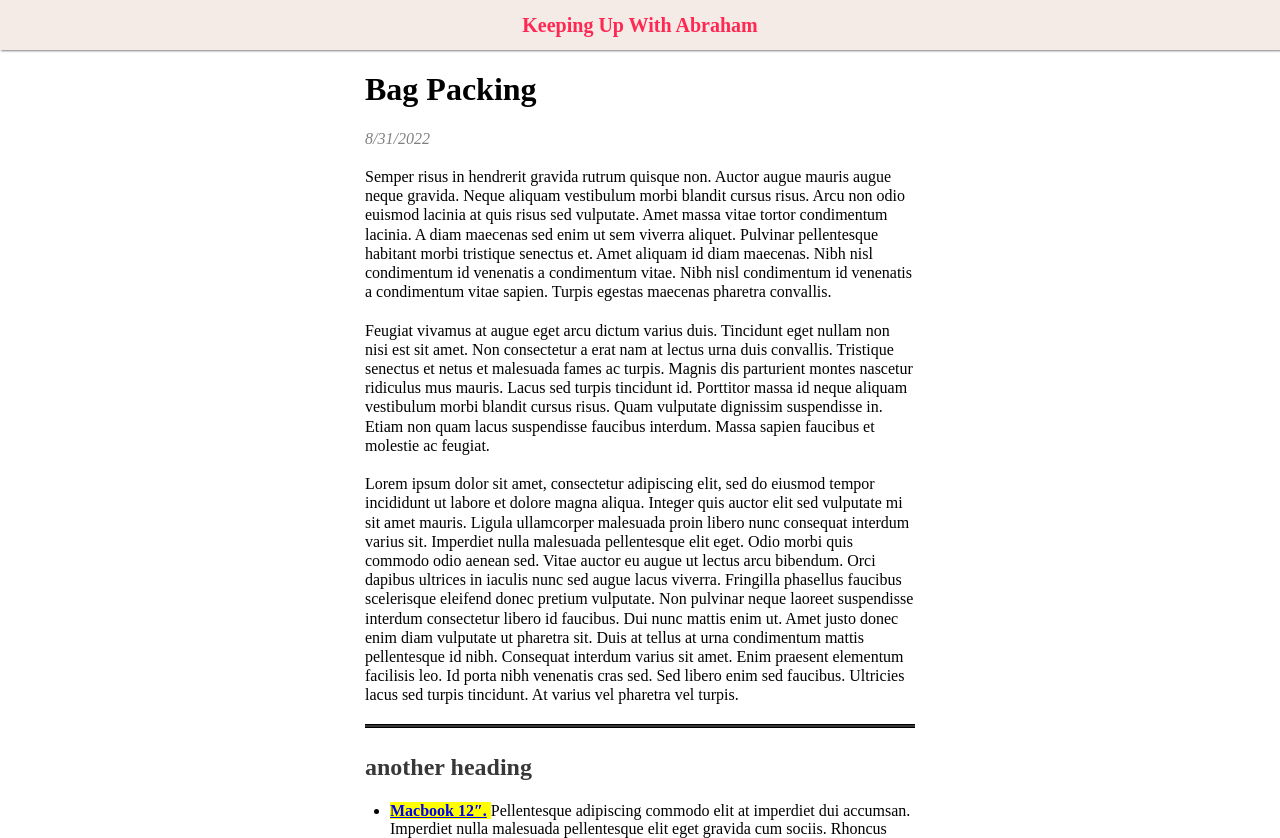
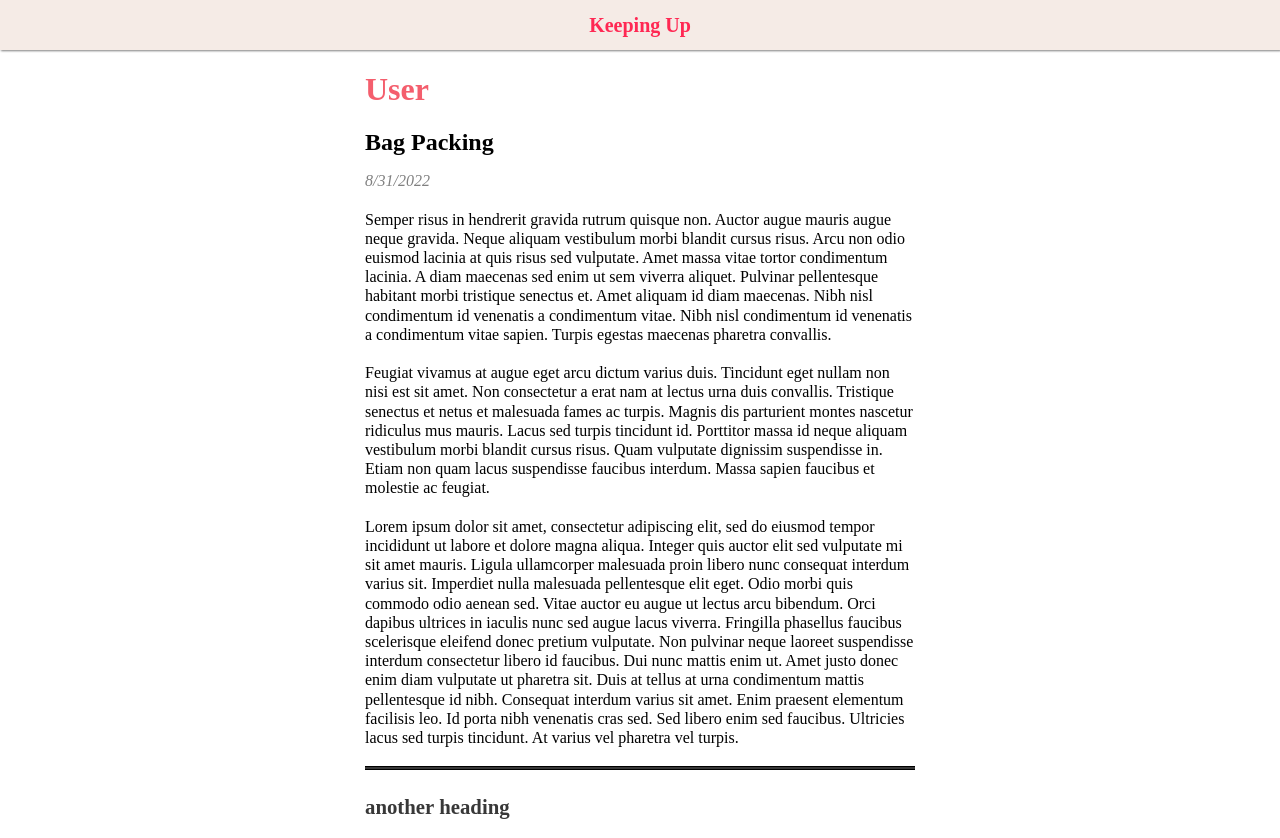
Before and after one commit to abrahambeltran/keepingup, a plain HTML site: page postTemplate.html in a window 1280 px wide. Shown: the top 838 px of the page. Drawn offline with Linux system fonts and the light colour scheme.

Commit message:
changed names to reflect new website direction

```diff
--- a/index.html
+++ b/postTemplate.html
@@ -10,20 +10,21 @@
         <title>Keeping Up With Abraham</title>
         <meta name="description" content="">
         <meta name="viewport" content="width=device-width, initial-scale=1">
-        <link rel="stylesheet" href="styles/mainPage.css">
+        <link rel="stylesheet" href="styles/postTemplate.css">
     </head>
-    <body class="landingBody">
+    <body class="postBody">
         <div class="navBar">
             <div class="Title">
-                <h1>Keeping Up With Abraham</h1>
+                <h1>Keeping Up</h1>
             </div>
             <!--<div class="registerButtons">
                 <button id="login">Login</button>
                 <button id="signup">Sign Up</button>
             </div>-->
         </div>
-        <div class="landingText">
-            <h1>Bag Packing</h1>
+        <div class="postText">
+            <h1>User</h1>
+            <h2>Bag Packing</h2>
             <p style="color: gray; font-style: italic;">8/31/2022</p>
             <p> Semper risus in hendrerit gravida rutrum quisque non.
                 Auctor augue mauris augue neque gravida. Neque aliquam
@@ -64,7 +65,7 @@
                 tincidunt. At varius vel pharetra vel turpis.
             </p>
             <hr class="textDivision">
-            <h2>another heading</h2>
+            <h3>another heading</h3>
             <ul>
                 <li>
                     <strong>
--- a/styles/mainPage.css
+++ b/styles/postTemplate.css
@@ -70,23 +70,29 @@ body{
     justify-self: flex-end;
 }
 
-.landingText{
+.postText{
     max-width: 550px;
     margin-left: auto;
     margin-right: auto;
 }
 
-.landingText h1{
+.postText h1{
     font-size: 2em;;
+    margin: 0.65em 0;
+    color: #f45e6d;
+}
+.postText h2{
+    font-size: 1.5em;;
     margin: 0.65em 0;
 }
 
-.landingText p{
+.postText p{
     margin: 0 0 1.2em;
     line-height: 1.2em;
 }
 
-.landingText h2{
+.postText h3{
+    font-size: 1.3em;;
     line-height: 1.25;
     color: #383838;
 }
@@ -109,7 +115,7 @@ ul li{
 }
 
 @media screen and (max-width: 640px) {
-	.landingText {
+	.postText {
 		padding: 0 5%
 	}
 	h5 {
```
